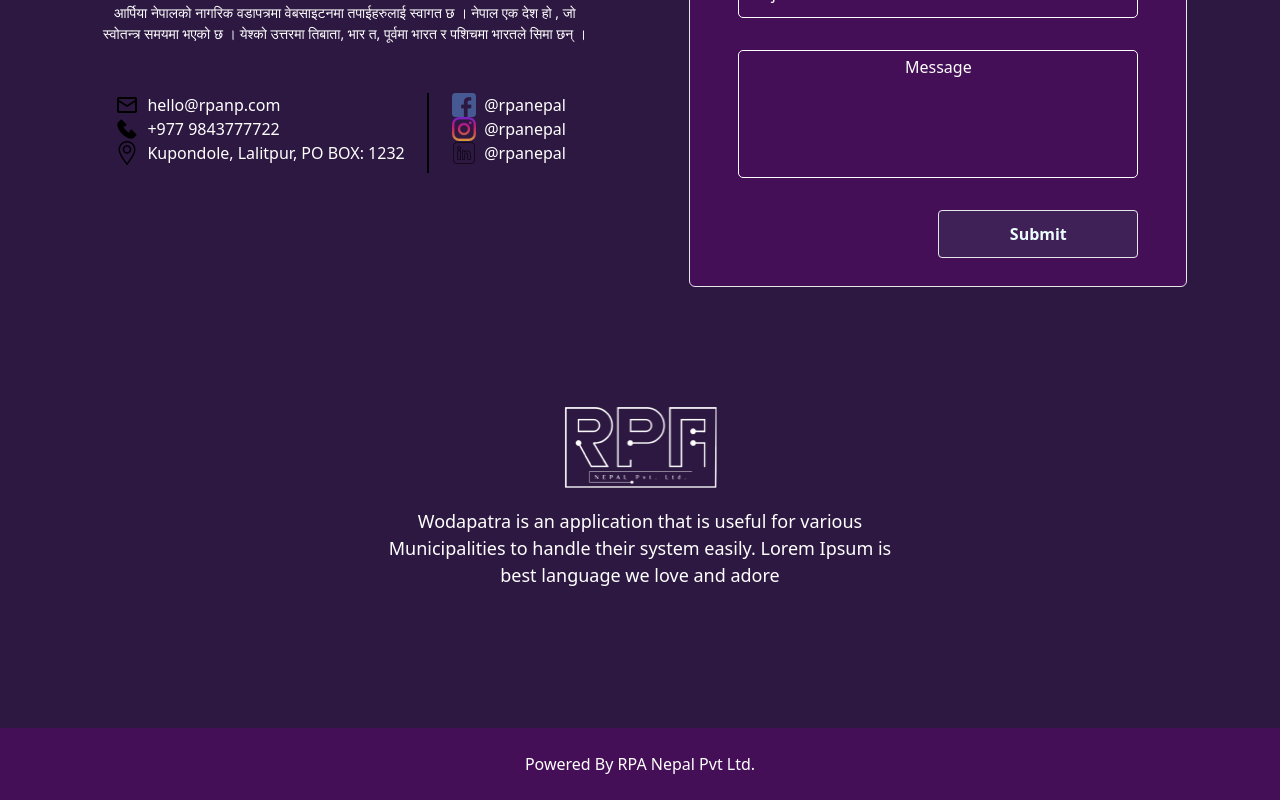
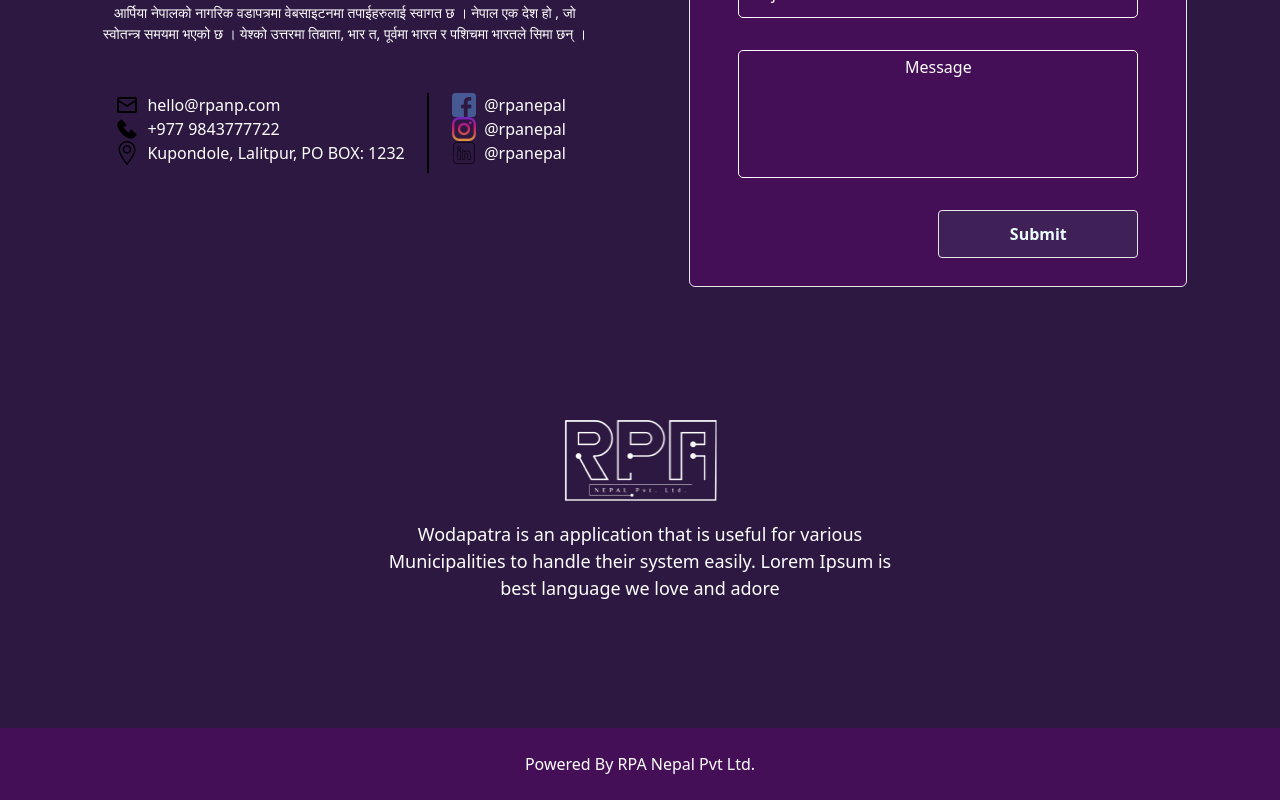
Before and after one commit to diwashamatya/react-responsive-figma, a React (Create React App) app: page / in a window 1280 px wide. Shown: the part 2384-3184 px from the top of the page. Built offline with nearby package versions, Linux system fonts and the light colour scheme.

Commit message:
Update Footer.js

```diff
--- a/src/components/Footer.js
+++ b/src/components/Footer.js
@@ -4,7 +4,7 @@ import myLogo from "../assets/white.png";
 function Footer() {
   return (
     <>
-      <div className="    bg-[#2D1841] flex flex-col justify-evenly items-center text-center  w-auto   h-auto md:w-full md:h-[390px]  ">
+      <div className="   p-10 bg-[#2D1841] flex flex-col justify-evenly items-center text-center  w-auto   h-auto md:w-full md:h-[390px]  ">
         <div className="  flex flex-col justify-evenly items-center text-center  ">
           <img className="  md:w-[153px] md:h-[81px]" src={myLogo} alt="logo" />
           <p className="font-normal  w-auto text-white  mt-5 text-[18px] md:w-[504px] ">
```
